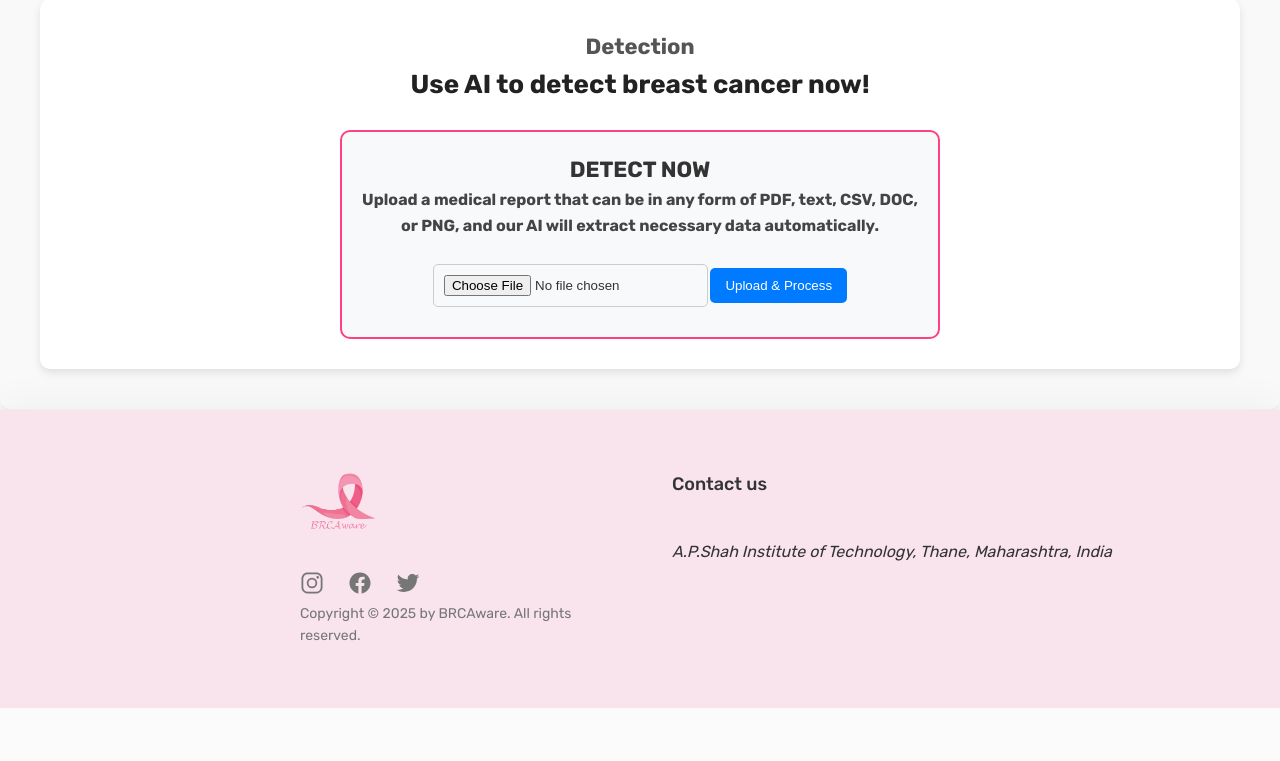
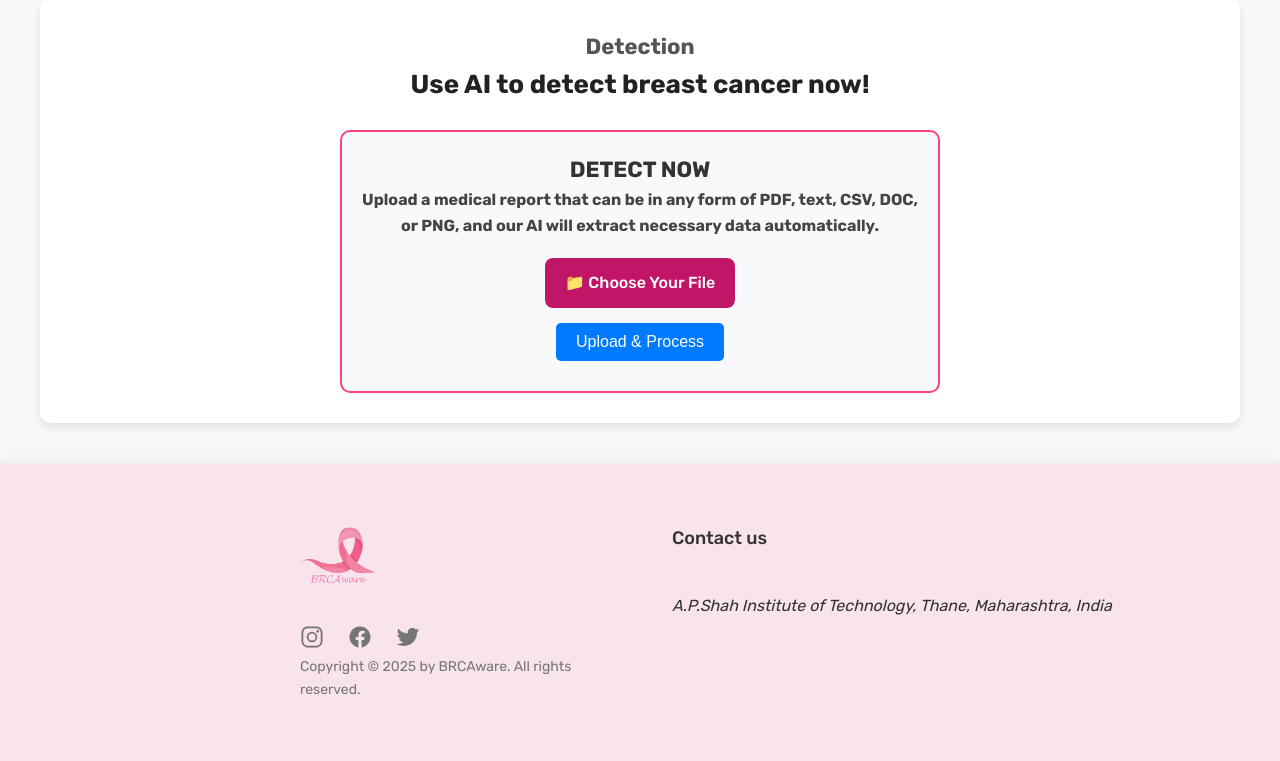
Before and after one commit to KartikJPatil/BreastCancerDetection-Using-ML, a Flask app: page /ai_detection in a window 1280 px wide. Shown: the part 1047-1808 px from the top of the page. Before the commit the page ends 1755 px from the top, so only its background shows below. Run offline with Flask 3, Linux system fonts and the light colour scheme; parts of the project's set-up code (start-up, migrations or seed data) failed here and were passed over; some libraries are stand-ins or nearby versions.

Commit message:
file option

```diff
--- a/static/css/styles.css
+++ b/static/css/styles.css
@@ -225,37 +225,6 @@ main {
   max-width: 75%;
 }
 
-/* Featured In Section */
-.section-featured {
-  padding: 4.8rem 0;
-}
-
-.section-featured .subheading {
-  font-size: 1.4rem;
-  text-align: center;
-  margin-bottom: 2.4rem;
-  color: #888;
-  font-weight: 700;
-}
-
-.logos {
-  display: flex;
-  align-items: center;
-  justify-content: space-around;
-}
-
-.logos img {
-  height: 6.8rem;
-  filter: brightness(0);
-  opacity: 50%;
-  transition: all 0.3s;
-}
-
-.logos img:hover {
-  filter: brightness(1);
-  opacity: 100%;
-}
-
 /* PDF Section */
 
 .section-detection {
@@ -329,6 +298,60 @@ main {
 }
 
 /*Detection Section*/
+/* Upload File Button - New Beautiful Style */
+#upload-form {
+  margin-top: 1rem;
+  display: flex;
+  flex-direction: column;
+  gap: 1.5rem;
+  align-items: center;
+}
+
+#file {
+  display: none;
+}
+
+.custom-file-upload {
+  display: inline-block;
+  padding: 1.2rem 2rem;
+  cursor: pointer;
+  background-color: #c11668;
+  color: #fff;
+  border-radius: 8px;
+  font-size: 1.6rem;
+  font-weight: 500;
+  transition: all 0.3s;
+}
+
+.custom-file-upload:hover {
+  background-color: #a20d55;
+}
+
+.upload-btn {
+  padding: 1rem 2rem;
+  background-color: #007bff;
+  color: white;
+  border: none;
+  border-radius: 5px;
+  cursor: pointer;
+  font-size: 1.6rem;
+}
+
+.upload-message {
+  color: #28a745;
+  font-size: 1.4rem;
+  margin-top: 1rem;
+}
+
+/* Mobile Responsiveness for upload section */
+@media (max-width: 768px) {
+  .custom-file-upload, .upload-btn {
+    width: 100%;
+    text-align: center;
+  }
+}
+
+
 
 .card-text {
   font-size: 20px;
--- a/templates/ai_detection.html
+++ b/templates/ai_detection.html
@@ -37,8 +37,10 @@
                 <h2 style="font-size: 22px; color: #333;">DETECT NOW</h2>
                 <p class="card-text" style="font-size: 16px; color: #444;">Upload a medical report that can be in any form of PDF, text, CSV, DOC, or PNG, and our AI will extract necessary data automatically.</p>
                 <form id="upload-form" enctype="multipart/form-data" style="margin-top: 10px;">
-                    <input type="file" name="file" id="file" accept=".pdf,.txt,.csv,.docx,.png" required style="padding: 10px; border: 1px solid #ccc; border-radius: 5px;">
-                    <button type="submit" class="upload-btn" id="submit-upload" style="margin-top: 10px; padding: 10px 15px; background-color: #007bff; color: white; border: none; border-radius: 5px; cursor: pointer;">Upload & Process</button>
+                    <label for="file" class="custom-file-upload">📁 Choose Your File</label>
+                    <input type="file" name="file" id="file" accept=".pdf,.txt,.csv,.docx,.png" required>
+                    <button type="submit" class="upload-btn" id="submit-upload">Upload & Process</button>
+
                 </form>
                 <p class="upload-message" style="color: #28a745; font-size: 14px; margin-top: 10px;"></p>
             </div>
```
